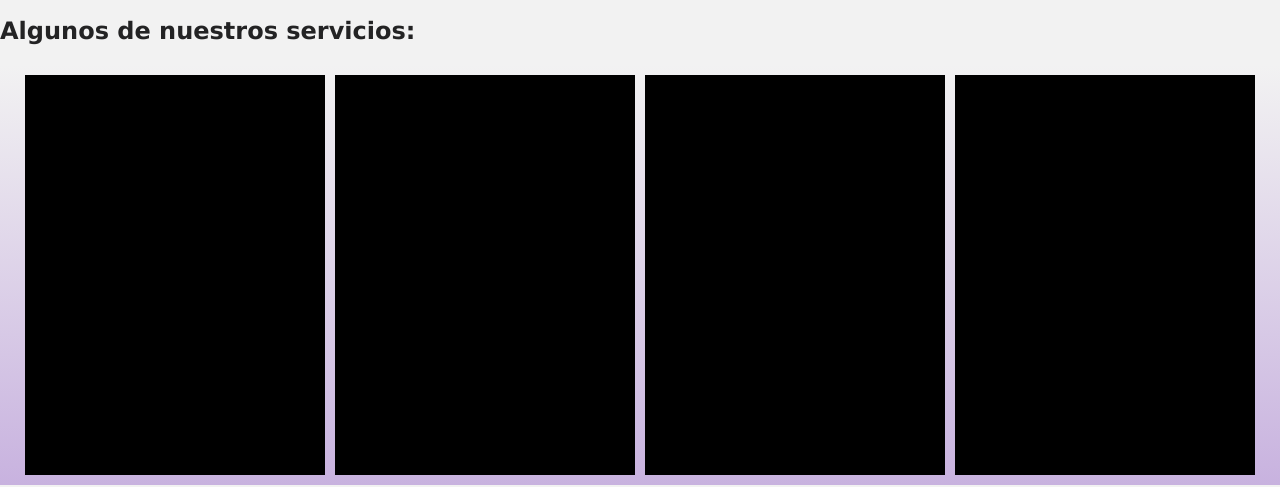
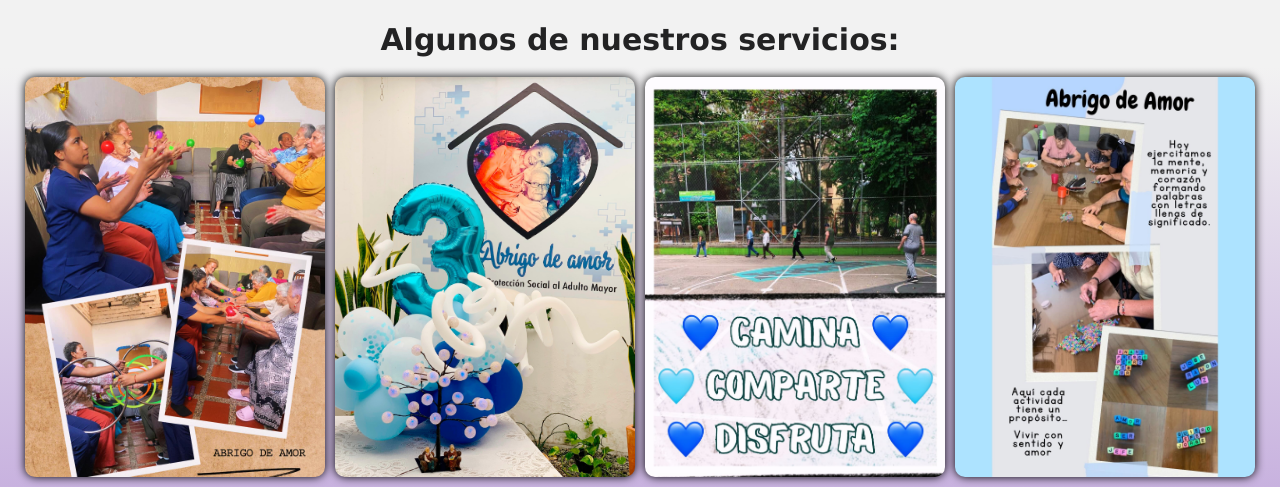
Before and after one commit to Leonardo-Monterroza/ADA2, a plain HTML site: page index.html in a window 1280 px wide. Shown: the part 738-1225 px from the top of the page. Drawn offline with Linux system fonts and the light colour scheme.

Commit message:
Segundo Commit

```diff
--- a/index.html
+++ b/index.html
@@ -46,10 +46,10 @@
 <div class="ofrecimientos">
     <h2 id="titulosofrecimientos">Algunos de nuestros servicios:</h2>
     <div>
-        <div class="cajaoservicios"></div>
-        <div class="cajaoservicios"></div>
-        <div class="cajaoservicios"></div>
-        <div class="cajaoservicios"></div>
+        <div class="cajaoservicios" id="caja1evidencia"></div>
+        <div class="cajaoservicios" id="caja2evidencia"></div>
+        <div class="cajaoservicios" id="caja3evidencia"></div>
+        <div class="cajaoservicios" id="caja4evidencia"></div>
     </div>
 </div>
 
--- a/styles.css
+++ b/styles.css
@@ -88,6 +88,12 @@ body {
     padding: 10px 0;
 }
 
+#titulosofrecimientos{
+    text-align: center;
+    font-size: 30px;
+    margin-bottom: 10px;
+}
+
 .cajaoservicios{
     flex: 0 1 calc(25% - 20px); /* intenta 4 por fila en pantallas grandes */
     max-width: 300px;
@@ -117,3 +123,35 @@ body {
         flex: 0 1 100%;
     }
 }
+
+#caja1evidencia{
+    background-image: url("Imagenes/1.jpg");
+    background-size: cover;
+    background-position: center;
+    box-shadow: 0 0 10px black;
+    border-radius: 10px;
+}
+
+#caja2evidencia{
+    background-image: url("Imagenes/2.jpg");
+    background-size: cover;
+    background-position: center;
+    box-shadow: 0 0 10px black;
+    border-radius: 10px;
+}
+
+#caja3evidencia{
+    background-image: url("Imagenes/3.jpg");
+    background-size: cover;
+    background-position: center;
+    box-shadow: 0 0 10px black;
+    border-radius: 10px;
+}
+
+#caja4evidencia{
+    background-image: url("Imagenes/5.jpg");
+    background-size: cover;
+    background-position: center;
+    box-shadow: 0 0 10px black;
+    border-radius: 10px;
+}
```
Also changed, not shown: Imagenes/1.jpg (added), Imagenes/2.jpg (added), Imagenes/3.jpg (added), Imagenes/5.jpg (added).
